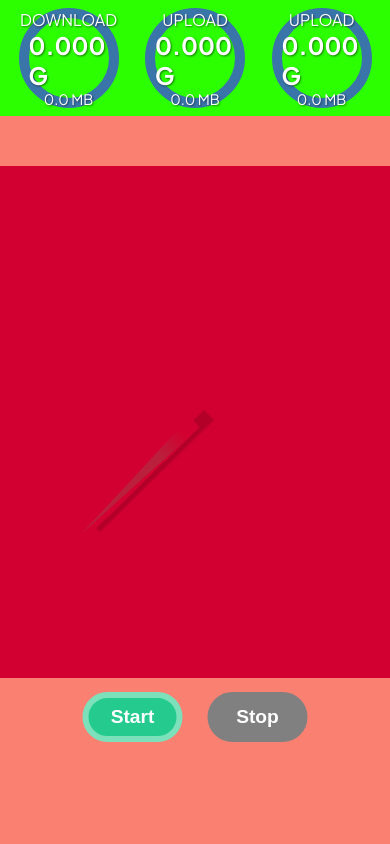
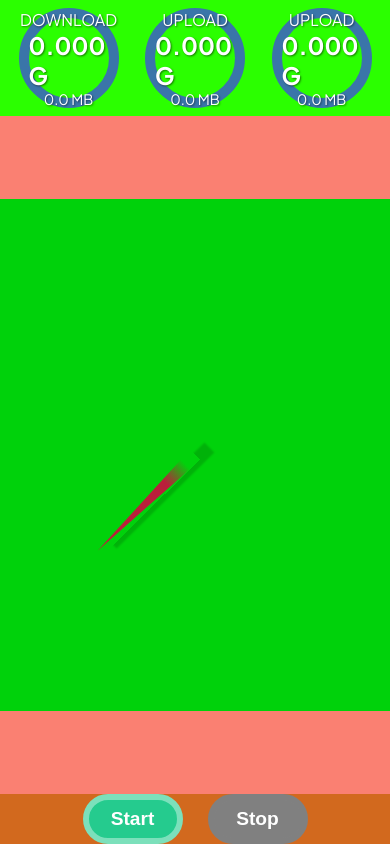
Before and after one commit to Adrinc/gigometro, a website: page index.html in a window 390 px wide. Drawn offline with nearby package versions, Linux system fonts and the light colour scheme; no server answers.

Commit message:
gigometro responsivo vertical

```diff
--- a/css/index.css
+++ b/css/index.css
@@ -48,8 +48,13 @@ body
   background-color: salmon;
   height: 100%;
   width: 100%;
+
  }
-
+ .columna-dummy{
+  width: 50%;
+  background-color: aqua;
+  height: 100%;
+}
 
 
  .circulos-container{
@@ -143,13 +148,23 @@ body
   }
 
   .boton-container {
-    position: absolute;
-    top: 85%;
-    left: 50%;
-    transform: translate(-50%, -50%);
     display: flex;
+    flex-direction: row;
+    width: 100%;
+    justify-content: center;
     z-index: 100;
+    background-color: chocolate;
   }
+  .caja-botones{
+    display: flex;
+    flex-direction: row;
+    align-items: center;
+    justify-content: center;
+
+    width: 100%;
+    height: 100%;
+  }
+
 
   .disabled {
     background-color: grey;
@@ -192,8 +207,8 @@ body
 
   .arrow-inner {
     position: relative;
-    width: 10rem;
-    height: 0.9rem;
+    width: clamp(8rem, 35vw, 12rem); /* 8rem */
+    height: clamp(0.9rem, 2vw, 1rem); /* 0.9rem */
     background: linear-gradient(to right, var(--arrow-color) 0%, var(--arrow-color) 70%, transparent 90%);
     clip-path: polygon(0% 50%, 100% 0%, 100% 100%);
     border-top-right-radius: 1px;
@@ -206,21 +221,44 @@ body
     display: flex;
     align-items: center;
     justify-content: center;
-    position: fixed;
+
     top: 50%;
     left: 50%;
-    width: 32rem;
+    width: clamp(20rem, 100vw, 600px);
+    height: clamp(20rem, 100vw, 600px);
+
+    z-index: 10;
+
+
+  }
+
+  .gigometro-container{
+
+    position: relative;
+    width: 100%;
     height: 32rem;
     background-color: #d20030;
+    z-index: 10;
+
+  }
+  .gigometro-contenido{
+    position: absolute;
+
+    width: 100%;
+    height: 100%;
+    background-color: #00d20b;
+    display: flex;
+    align-items: center;
+    justify-content: center;
+    top: 50%;
+    left: 50%;
+
+
     z-index: 10;
     transform: translate(-50%, -50%);
   }
 
-  .columna-dummy{
-    width: 50%;
-    background-color: aqua;
-    height: 100%;
-  }
+
 
   @media screen and (max-width: 1180px) {
     .columna-dummy{
--- a/index.html
+++ b/index.html
@@ -61,7 +61,6 @@
     <main>
 
           <div class="circulos-container">
-
                       <div class="circle-download">
                         <div>DOWNLOAD</div>
                         <div class="value" id="circle-download-value">0.000 G</div>
@@ -77,21 +76,26 @@
                       <div class="value" id="circle-upload-value">0.000 G</div>
                       <div class="mbps" id="circle-upload-mbps">0.0 MB</div>
                     </div>
+          </div>
 
-
-          </div>
           <div class="gigometro-container">
+            <div class="gigometro-contenido">
               <canvas id="canvas" class="gigometer" ></canvas>
               <div class="arrow arrow-red"><div class="arrow-inner"></div></div>
               <div class="arrow arrow-green arrow-hidden"><div class="arrow-inner"></div></div>
               <div class="arrow arrow-blue arrow-hidden"><div class="arrow-inner"></div></div>
             </div>
+          </div>
 
 
 
         <div class="boton-container">
+
+          <div class="caja-botones">
+
             <button id="startButtonDesk" class="boton" onClick="start();">Start</button>
             <button id="secondButtonDesk" class="boton boton-secondary disabled" onClick="stopall()" disabled>Stop</button>
+          </div>
         </div>
 
  </main>
```
Lines whose indentation alone changed are shown as unchanged.
